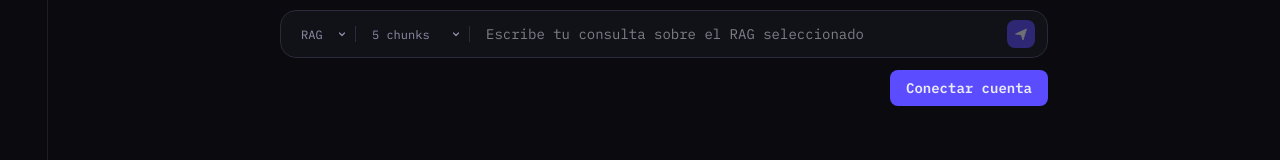
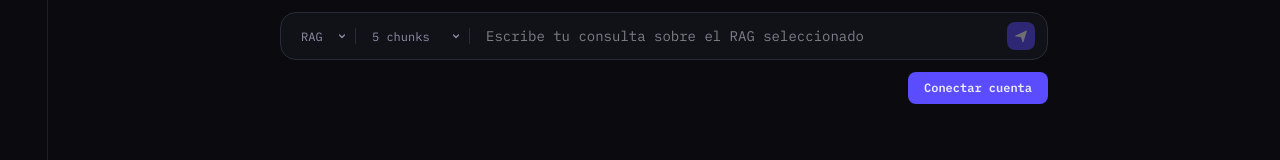
Before and after one commit to capriadev/rag-school, a Next.js app: page / in a window 1280 px wide. Shown: the part 394-554 px from the top of the page. Built offline with nearby package versions, Linux system fonts and the light colour scheme.

Commit message:
fix: adjust header height and account button size

```diff
--- a/components/chat-interface.tsx
+++ b/components/chat-interface.tsx
@@ -211,7 +211,7 @@ export function ChatInterface() {
                   <button
                     type="button"
                     onClick={() => setShowAuthModal(true)}
-                    className="rounded-lg bg-[#5b4cff] px-4 py-2 text-sm font-semibold transition hover:bg-[#6c5cff]"
+                    className="rounded-lg bg-[#5b4cff] px-4 py-2 text-xs font-semibold transition hover:bg-[#6c5cff]"
                   >
                     {isAuthenticated ? "Cuenta" : "Conectar cuenta"}
                   </button>
@@ -222,7 +222,7 @@ export function ChatInterface() {
         ) : (
           <>
             {/* Compact header after first message */}
-            <header className="flex items-center justify-between border-b border-[#1f1f23] px-6 py-3">
+            <header className="flex h-14 items-center justify-between border-b border-[#1f1f23] px-6">
               <h1 className="font-sans text-lg font-bold">
                 RAG <span className="text-[#5b4cff]">Custom</span>
               </h1>
@@ -230,7 +230,7 @@ export function ChatInterface() {
               <button
                 type="button"
                 onClick={() => setShowAuthModal(true)}
-                className="rounded-lg bg-[#5b4cff] px-4 py-2 text-sm font-semibold transition hover:bg-[#6c5cff]"
+                className="rounded-lg bg-[#5b4cff] px-4 py-2 text-xs font-semibold transition hover:bg-[#6c5cff]"
               >
                 {isAuthenticated ? "Cuenta" : "Conectar cuenta"}
               </button>
```
